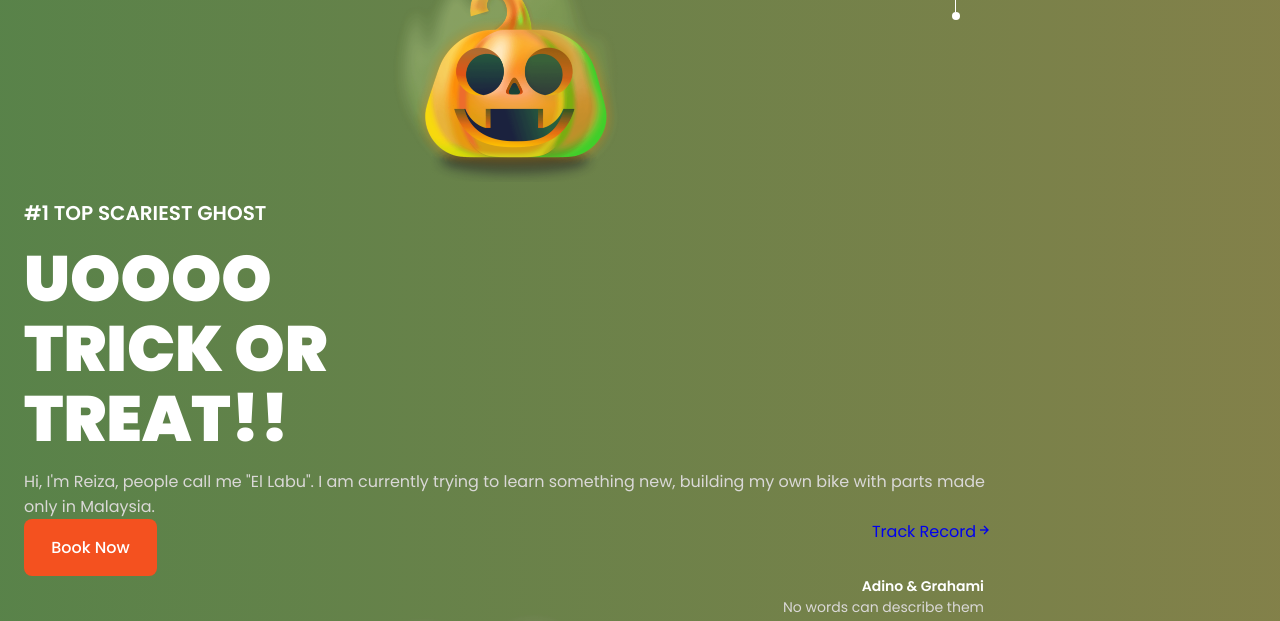
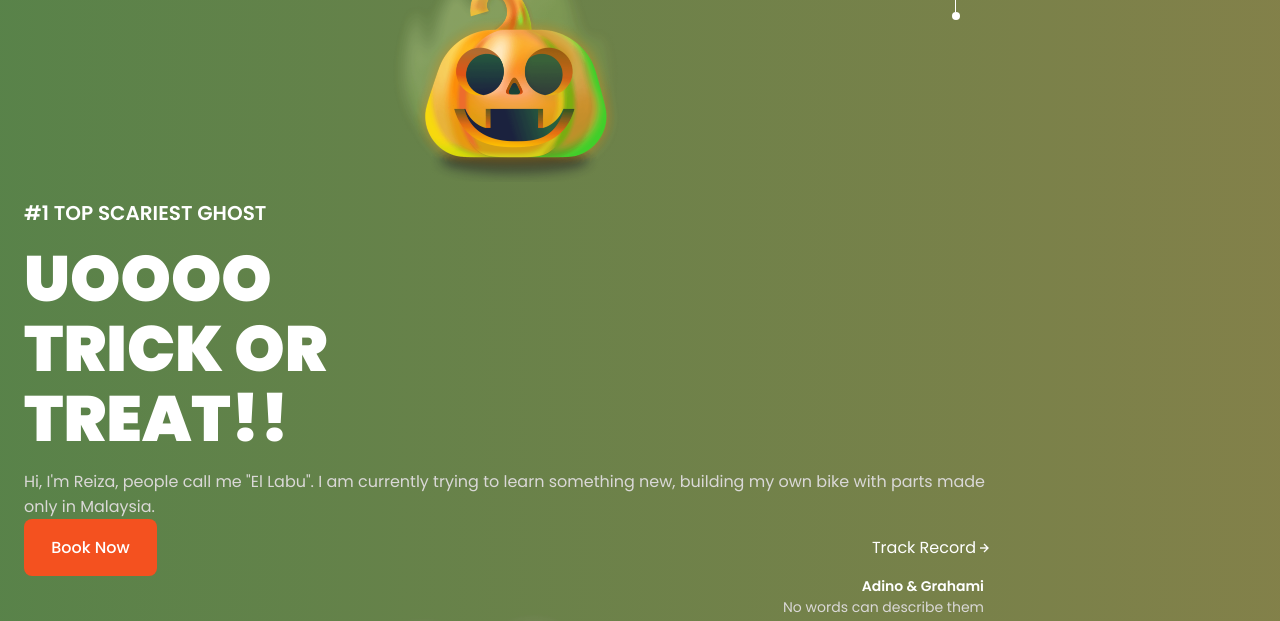
Before and after one commit to songhee24/responsive-halloween-website, a plain HTML site: page index.html in a window 1280 px wide. Shown: the part 156-777 px from the top of the page. Drawn offline with nearby package versions, Linux system fonts and the light colour scheme.

Commit message:
home cards buttons #3

```diff
--- a/assets/css/styles.css
+++ b/assets/css/styles.css
@@ -323,6 +323,15 @@ button{
   background: none;
 }
 
+.button--link {
+  color: var(--title-color);
+}
+
+.button--flex {
+  display: inline-flex;
+  align-items: center;
+}
+
 /* Swiper Class */
 
 
```
